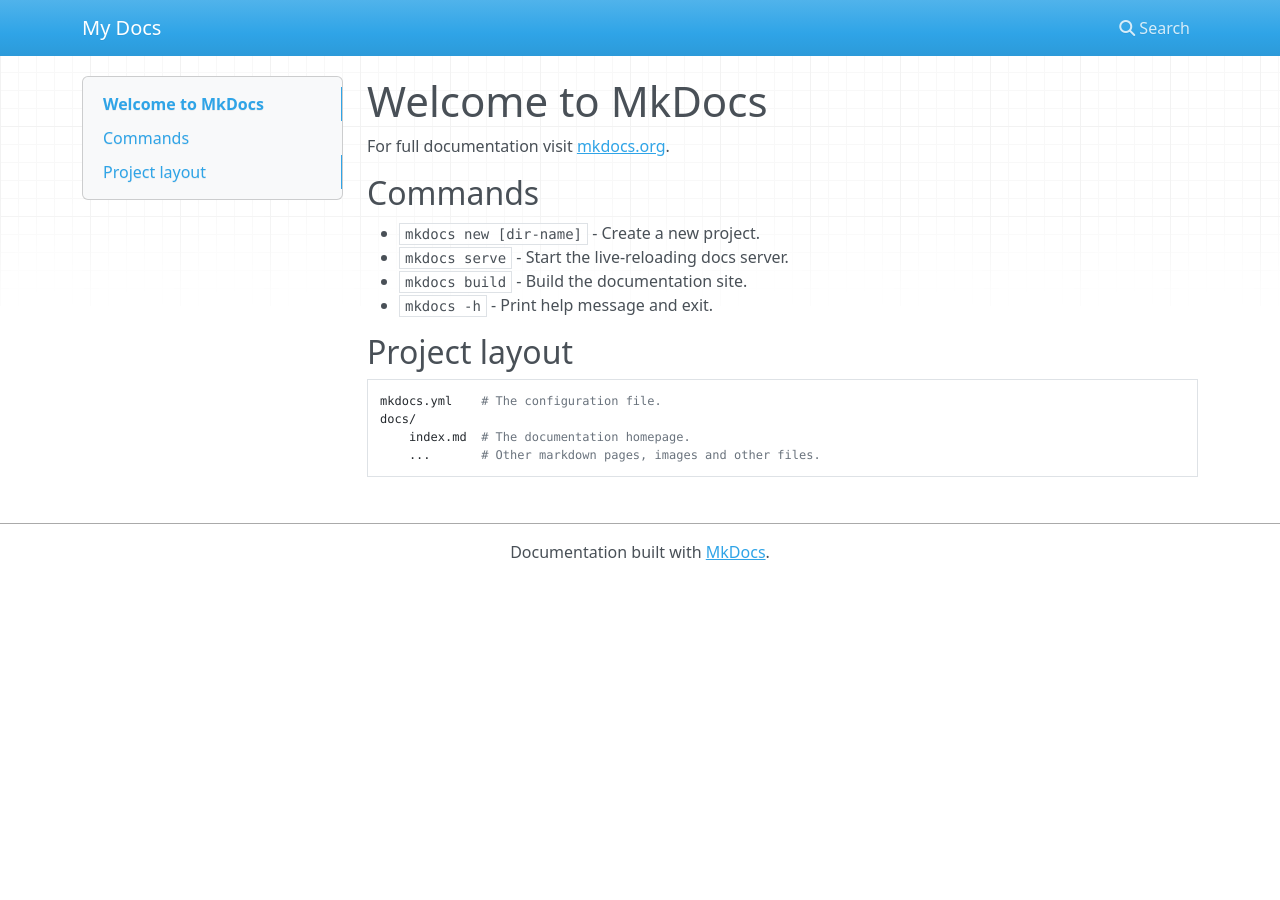
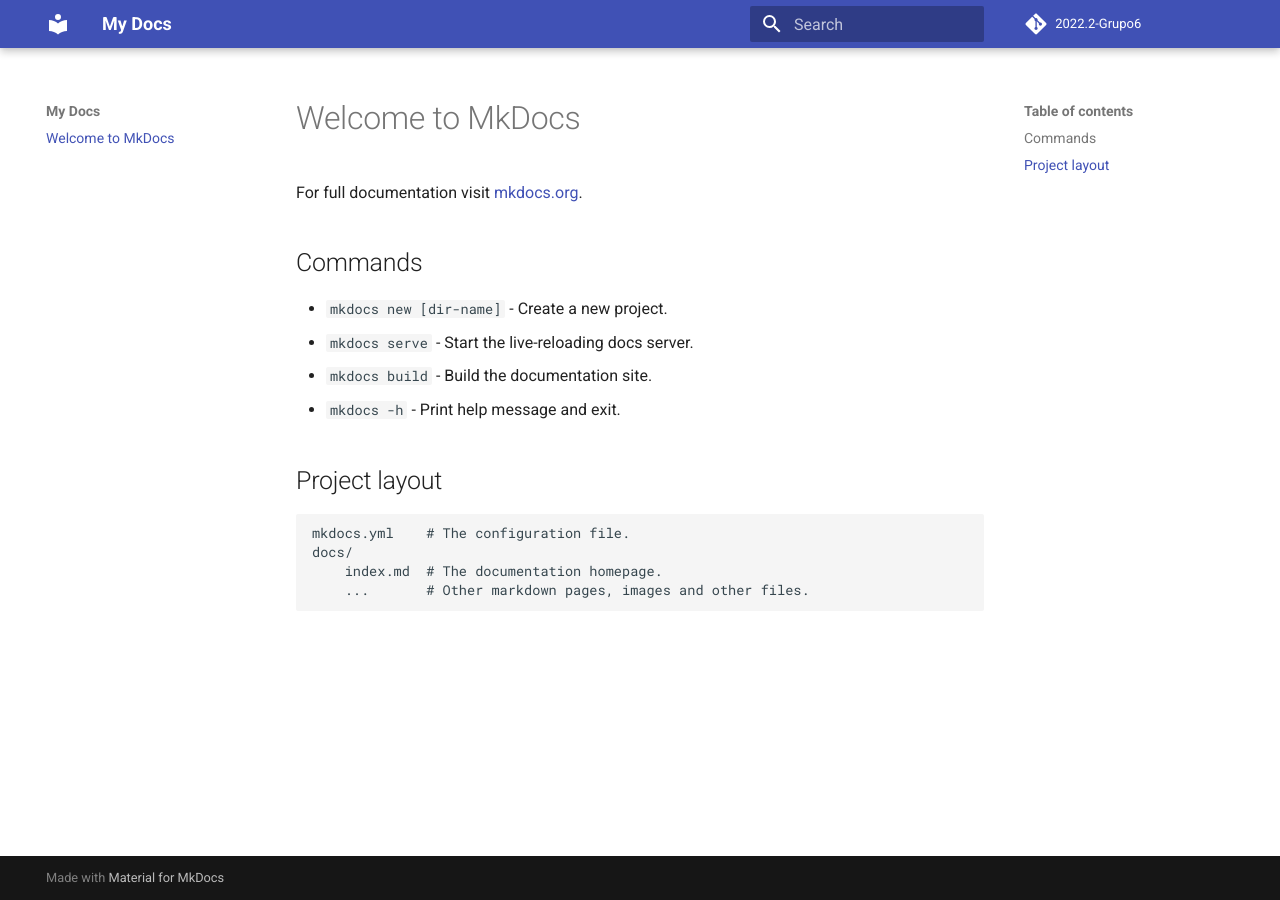
Before and after one commit to Interacao-Humano-Computador/2022.2-PCDF, an MkDocs documentation site: the page built from docs/index.md, in a window 1280 px wide. Built offline with MkDocs 1.6.1 and Material for MkDocs 9.7.7, drawn with Linux system fonts in a browser that asks for light colours; nearby versions of some CDN libraries; comment, search, counter and statistics services are not loaded.

Commit message:
Alterando tema da documentação

```diff
--- a/mkdocs.yml
+++ b/mkdocs.yml
@@ -1 +1,7 @@
 site_name: My Docs
+
+repo_name: 2022.2-Grupo6
+repo_url: https://github.com/Interacao-Humano-Computador/2022.2-Grupo6
+
+theme:
+  name: material
```
Also changed, not shown: 1 other file.
